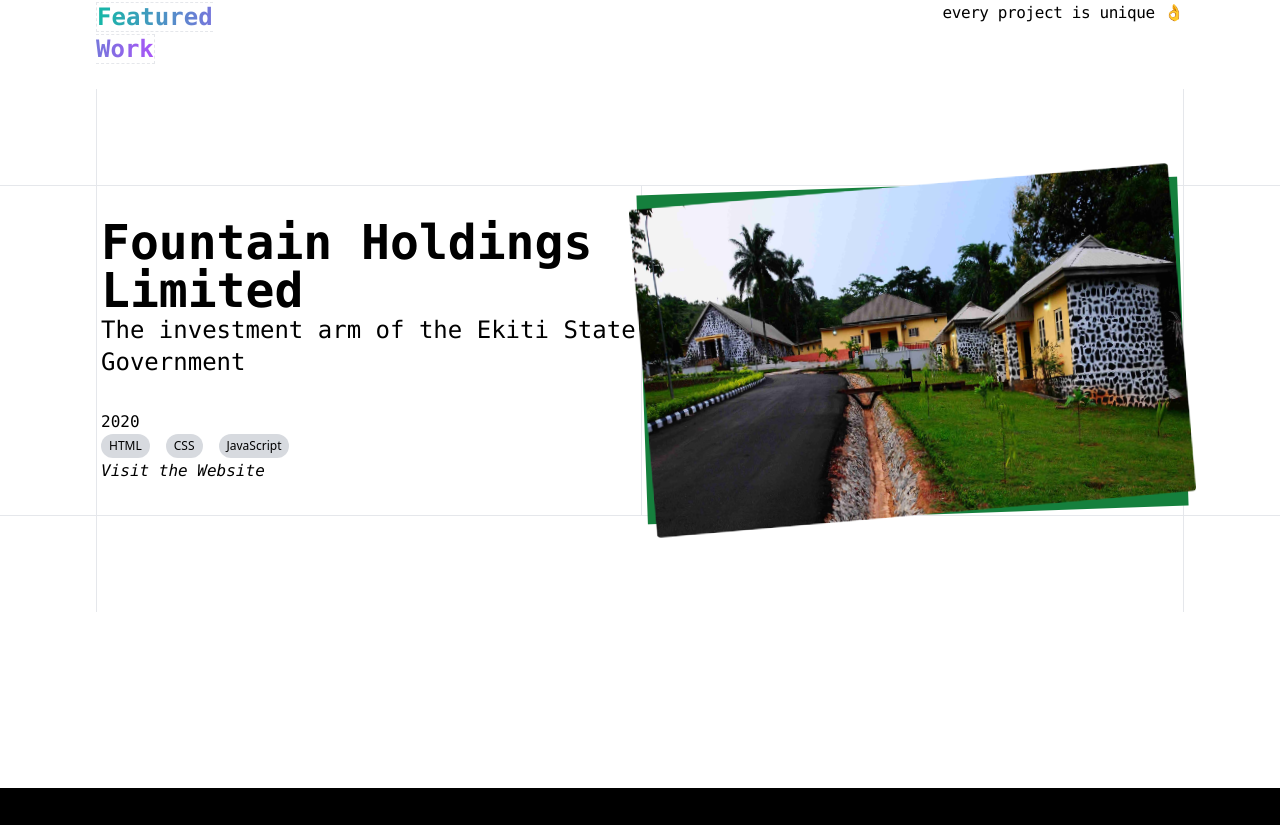
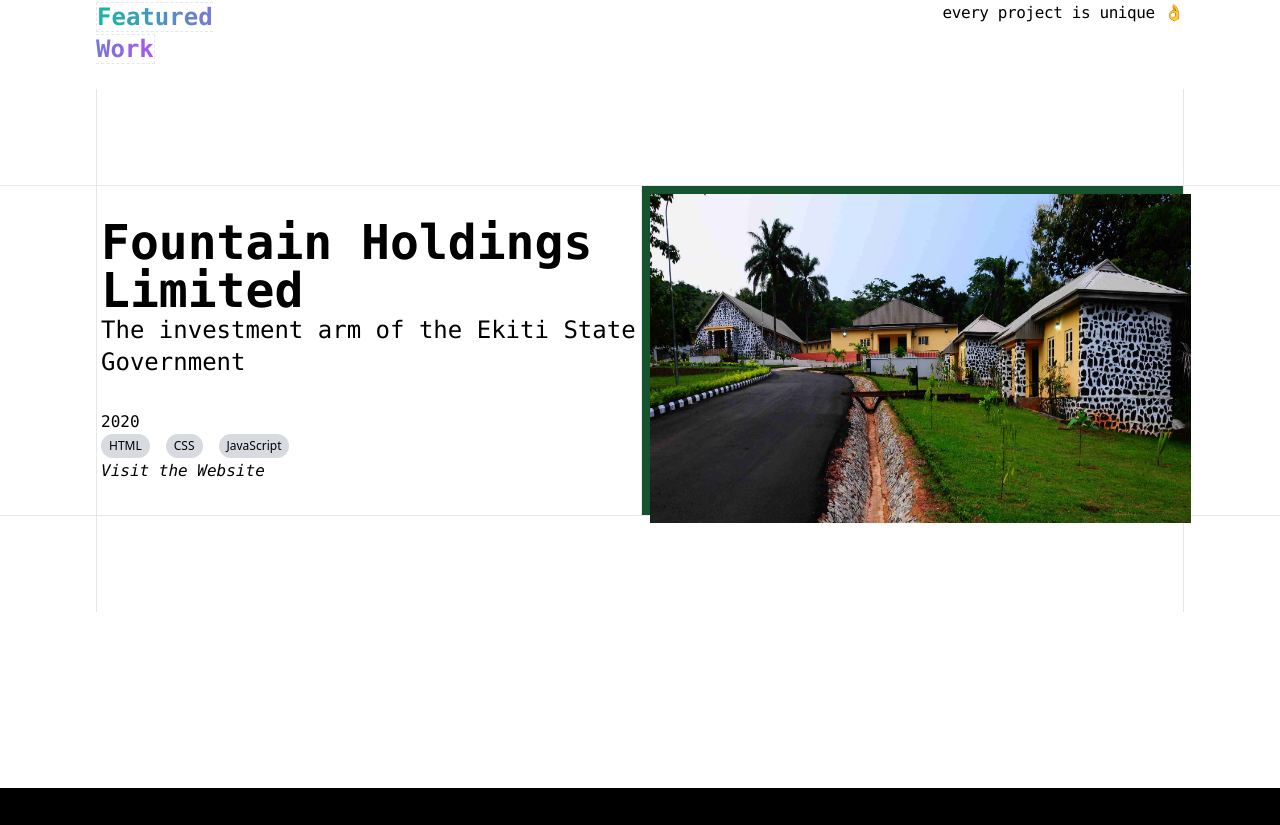
Before and after one commit to Omotobii/personal_portfolio, a Next.js app: page / in a window 1280 px wide. Shown: the part 1415-2240 px from the top of the page. Built offline with nearby package versions, Linux system fonts and the light colour scheme.

Commit message:
Update index.tsx

```diff
--- a/pages/index.tsx
+++ b/pages/index.tsx
@@ -22,7 +22,7 @@
 
         <section className=' px-4 lg:px-11'>
 
-          <section className=' fixed inset-x-0 top-0'>
+          <section className=' z-40 fixed inset-x-0 top-0'>
 
             <center>
             <nav className=' pb-1 pt-2  sm:p-4 sm:py-3 backdrop-blur-lg m-auto flex justify-between border-b-4 border-black dark:border-white border-opacity-10 dark:border-opacity-10'>
@@ -147,7 +147,7 @@
               </div>
 
               <div className=' border-l border-r border-t p-2 w-full sm:border-l-0 sm:border-t-0 sm:border-r sm:p-0'>
-                <div className=' mx-auto -rotate-2 h-full bg-green-700'><img src="/FHL.jpg" alt="project one" className=' rounded mx-auto -rotate-3 h-full' /></div>
+                <div className=' mx-auto h-full bg-green-900'><img src="/FHL.jpg" alt="project one" className=' translate-x-2 translate-y-2 mx-auto h-full' /></div>
               </div>
 
             </div>
```
